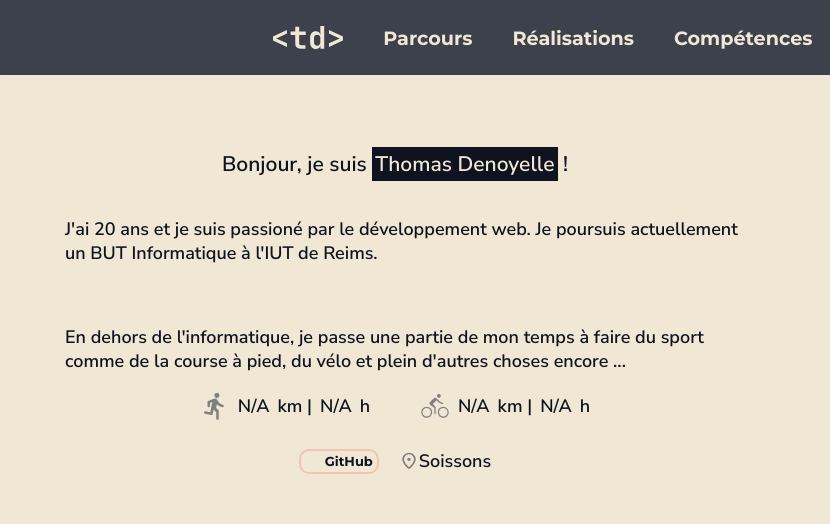
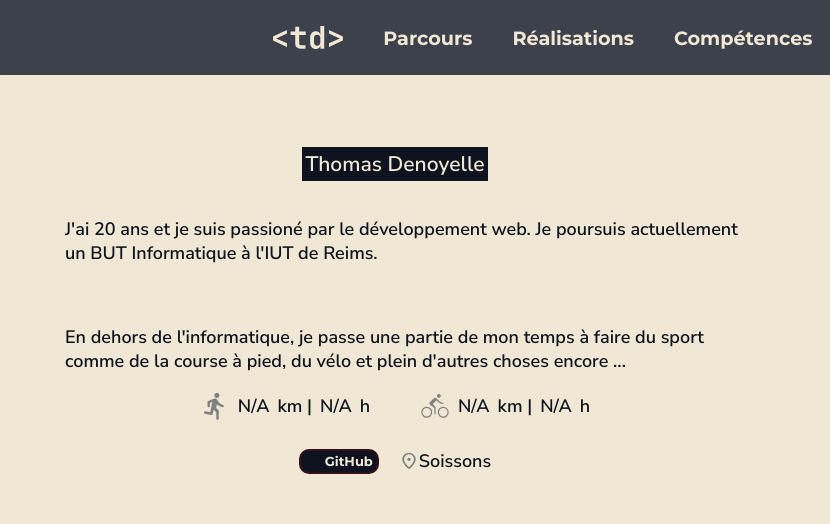
Before and after one commit to ToMaTo1206/portfolio, a plain HTML site: page index.html in a window 1280 px wide. Both pictures are taken after a click on the button 989 px from the left and 37 px from the top of the page. Shown: the top 524 px of the page, 0-830 px from the left. Drawn offline with Linux system fonts and the light colour scheme; no server answers.

Commit message:
Changement de la couleur du lien GitHub en fonction du mode jour nuit

```diff
--- a/css/index.css
+++ b/css/index.css
@@ -217,19 +217,35 @@ button img:active{
     display: flex;
     justify-content: center;
     align-items: center;
-    background-color: #f0e8d5;
     border-radius: 10px;
     width: 80px;
     height: 25px;
     object-fit: contain;
     text-decoration: none;
-    color: #0e131f;
     font-weight: lighter;
     font-family: 'Montserrat', sans-serif;
     font-weight: 600;
     border: 2px solid #ff000028;
     font-size: small;
 }
+
+.g-nuit{
+    background-color: #f0e8d5;
+    color: #0e131f;
+}
+
+.g-jour{
+    background-color: #0e131f;
+    color: #f0e8d5;
+}
+
+.g-jour-img{
+    filter: invert(93%) sepia(11%) saturate(417%) hue-rotate(3deg) brightness(98%) contrast(92%) !important;
+}
+.g-nuit-img{
+    filter: invert(6%) sepia(19%) saturate(1481%) hue-rotate(188deg) brightness(91%) contrast(97%) !important;
+}
+
 .presentation-sup a img{
     object-fit: contain;
     width: 20px;
--- a/index.html
+++ b/index.html
@@ -33,6 +33,7 @@
                 <span class="link-text">Contact</span>
                 <img src="img/link-icons/contact.svg" alt="Contact" class="link-icon">
             </a>
+
             <button  id="btn-mode" class="mode">
                 <img id="icon-mode" src="img/sun.svg" alt="Passer au mode jour">
             </button>
@@ -43,7 +44,7 @@
             <section class="page1" id="head">
                 <div class="welcome">
                     <div class="presentation">
-                            <h1>Bonjour, je suis <mark id="mark" class="surligne-nuit">Thomas Denoyelle</mark> !</h1>
+                            <h1><mark id="mark" class="surligne-nuit">Thomas Denoyelle</mark></h1>
                             <p>J'ai 20 ans et je suis passioné par le développement web. Je poursuis actuellement un BUT Informatique à l'IUT de Reims.</p><br>
                             <p>En dehors de l'informatique, je passe une partie de mon temps à faire du sport comme de la course à pied, du vélo et plein d'autres choses encore ...    <br>
                             <div class="strava">
@@ -60,8 +61,8 @@
                             </div>
 
                             <div class="presentation-sup">
-                                <a href="https://github.com/ToMaTo1206"><img src="img/GitHub.svg" alt="">GitHub</a>
-                                <p><img src="img/Location.svg" alt=""> Soissons</p>
+                                <a href="https://github.com/ToMaTo1206" class="g-nuit" id="github"><img src="img/GitHub.svg" alt="GitHub" class="g-nuit-img" id="githubImg">GitHub</a>
+                                <p><img src="img/Location.svg" alt="">Soissons</p>
                             </div>
                     </div>
                     <img src="img/A6404339 2-modified.png" alt="Photo de profil" class="pdp">
--- a/js/index.js
+++ b/js/index.js
@@ -1,6 +1,8 @@
 const btn = document.getElementById("btn-mode");
 const mark = document.getElementById("mark");
 const iconMode = document.getElementById('icon-mode');
+const githubButton = document.getElementById("github");
+const githubImg = document.getElementById("githubImg");
 
 function textContent(){
     if (document.body.classList.contains("jour")) {
@@ -10,6 +12,11 @@ function textContent(){
         document.body.classList.toggle("nuit");
         mark.classList.remove("surligne-jour");
         mark.classList.toggle("surligne-nuit");
+        githubButton.classList.remove("g-jour");
+        githubButton.classList.toggle("g-nuit");
+        githubImg.classList.remove("g-nuit-img")
+        githubImg.classList.toggle("g-jour-img")
+
     } else if (document.body.classList.contains("nuit")) {
         iconMode.alt = "Passer au mode jour";
         iconMode.src = "img/moon.svg";
@@ -17,6 +24,10 @@ function textContent(){
         document.body.classList.toggle("jour");
         mark.classList.remove("surligne-nuit");
         mark.classList.toggle("surligne-jour");
+        githubButton.classList.remove("g-nuit");
+        githubButton.classList.toggle("g-jour");
+        githubImg.classList.remove("g-nuit-img")
+        githubImg.classList.toggle("g-jour-img")
 };
 }
 
```
